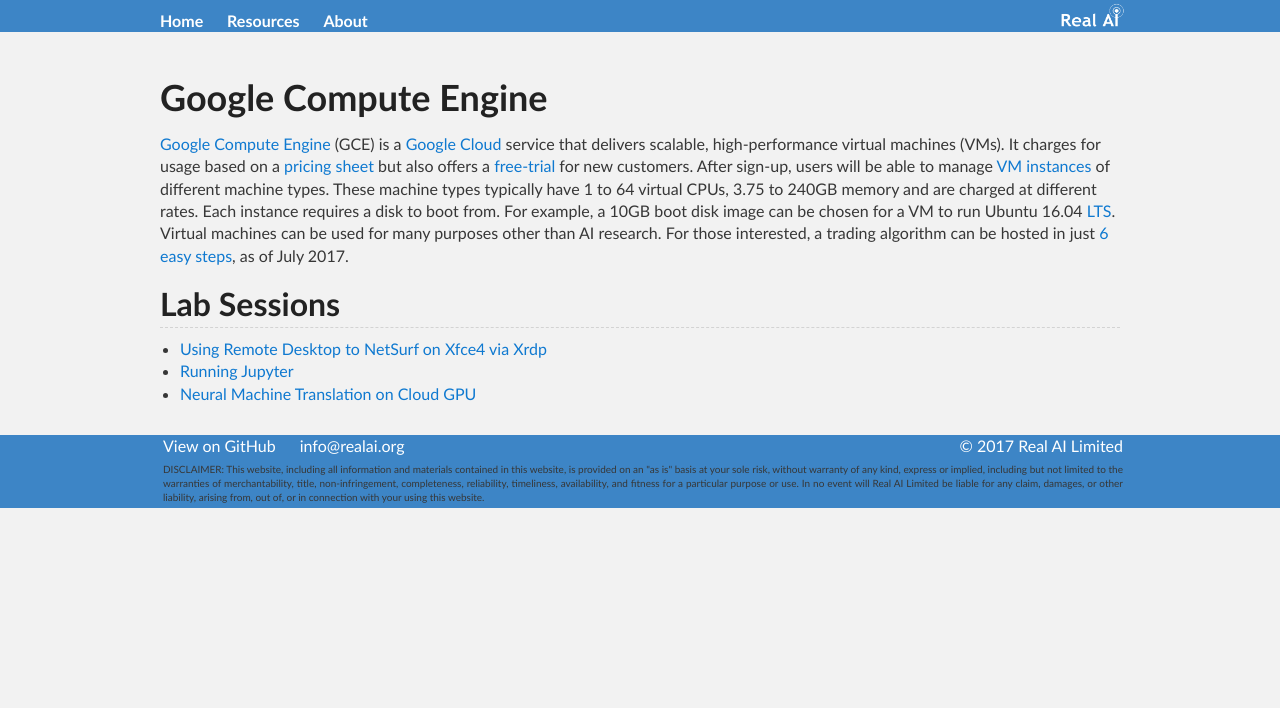
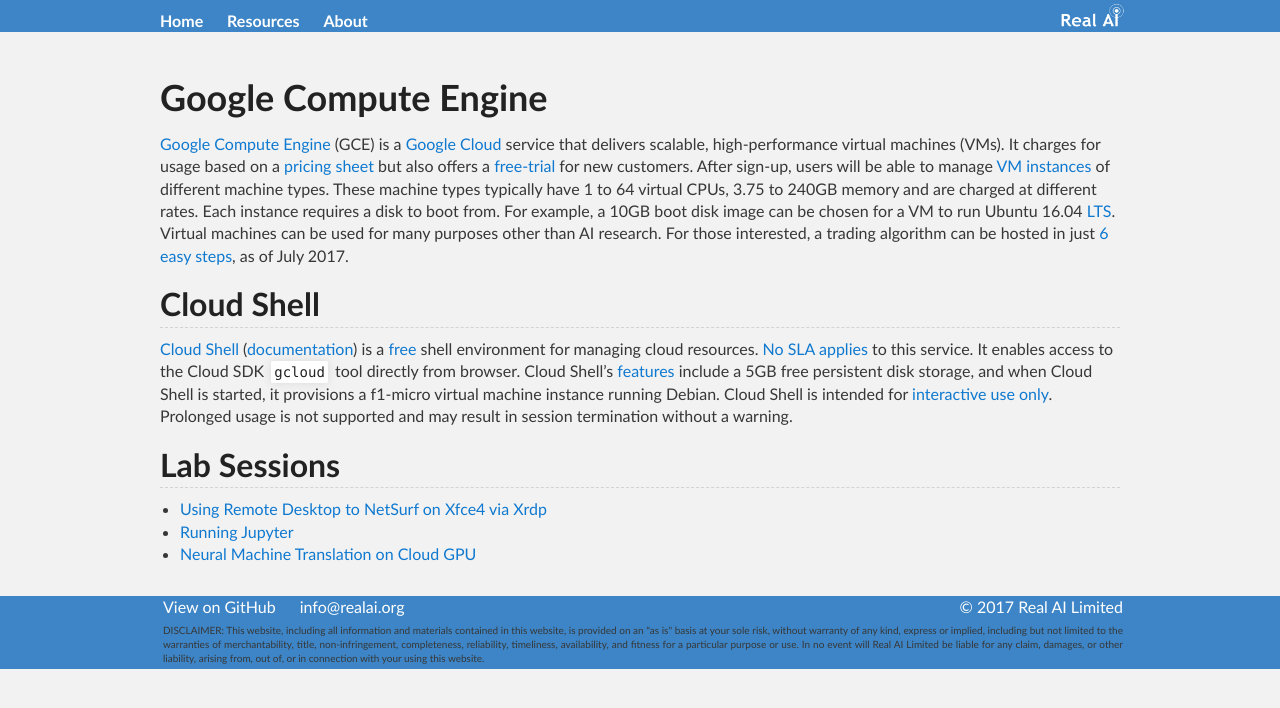
Before and after one commit to Tonywuhk/realai.org, a Jekyll site: the page built from course/google-compute-engine.md, in a window 1280 px wide. Shown: the top 708 px of the page. Built offline with Jekyll 4.4.1, drawn with Linux system fonts in a browser that asks for light colours; our own code applies the rules of GitHub Pages for plain Markdown files; the repository's description, which GitHub fills in, is left out.

Commit message:
Update files

```diff
--- a/course/google-compute-engine.md
+++ b/course/google-compute-engine.md
@@ -6,6 +6,10 @@
 
 [Google Compute Engine](https://cloud.google.com/compute/) (GCE) is a [Google Cloud](https://cloud.google.com/) service that delivers scalable, high-performance virtual machines (VMs). It charges for usage based on a [pricing sheet](https://cloud.google.com/compute/pricing) but also offers a [free-trial](https://cloud.google.com/free/docs/frequently-asked-questions) for new customers. After sign-up, users will be able to manage [VM instances](https://console.cloud.google.com/compute/instances) of different machine types. These machine types typically have 1 to 64 virtual CPUs, 3.75 to 240GB memory and are charged at different rates. Each instance requires a disk to boot from. For example, a 10GB boot disk image can be chosen for a VM to run Ubuntu 16.04 [LTS](https://wiki.ubuntu.com/LTS). Virtual machines can be used for many purposes other than AI research. For those interested, a trading algorithm can be hosted in just [6 easy steps](https://robotwealth.com/run-trading-algorithms-google-cloud-platform-6-easy-steps/), as of July 2017.
 
+## Cloud Shell
+
+[Cloud Shell](https://cloud.google.com/shell/) ([documentation](https://cloud.google.com/shell/docs/)) is a [free](https://cloud.google.com/shell/pricing) shell environment for managing cloud resources. [No SLA applies](https://cloud.google.com/shell/sla) to this service. It enables access to the Cloud SDK [`gcloud`](https://cloud.google.com/sdk/gcloud/) tool directly from browser. Cloud Shell’s [features](https://cloud.google.com/shell/docs/features) include a 5GB free persistent disk storage, and when Cloud Shell is started, it provisions a f1-micro virtual machine instance running Debian. Cloud Shell is intended for [interactive use only](https://cloud.google.com/shell/docs/limitations). Prolonged usage is not supported and may result in session termination without a warning.
+
 ## Lab Sessions
 
 * [Using Remote Desktop to NetSurf on Xfce4 via Xrdp](http://realai.org/course/lab/rdp-netsurf-xfce4/)
```
Also changed, not shown: course/jupyter/README.md (+1 -1 lines), course/python.md (+2 -0 lines).
